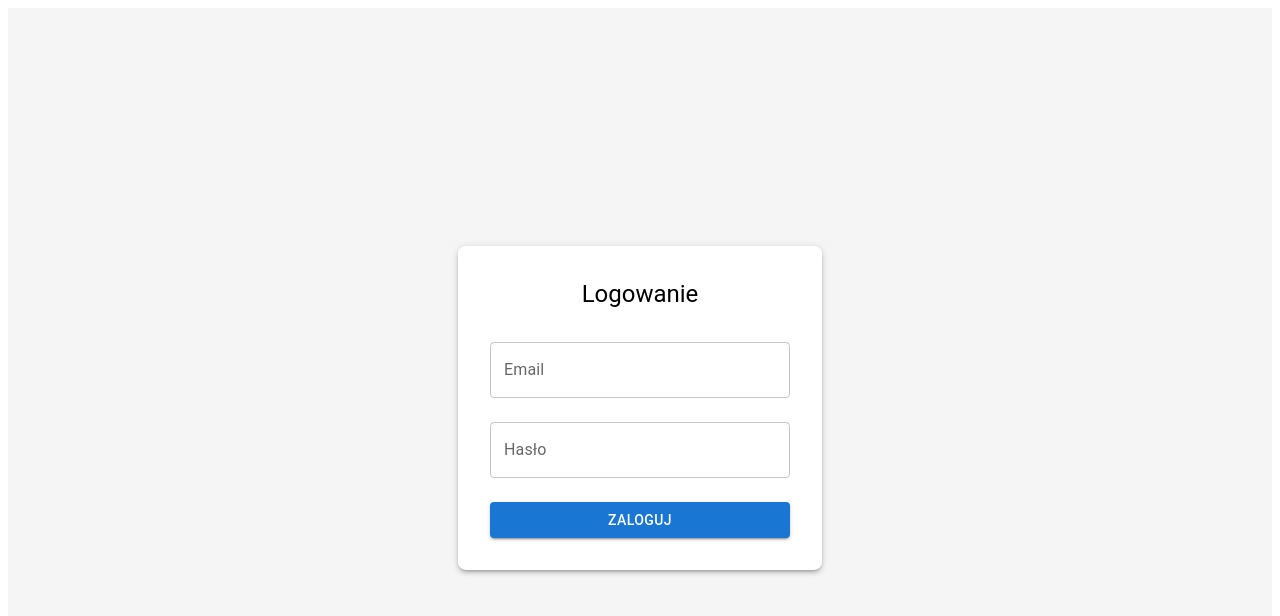
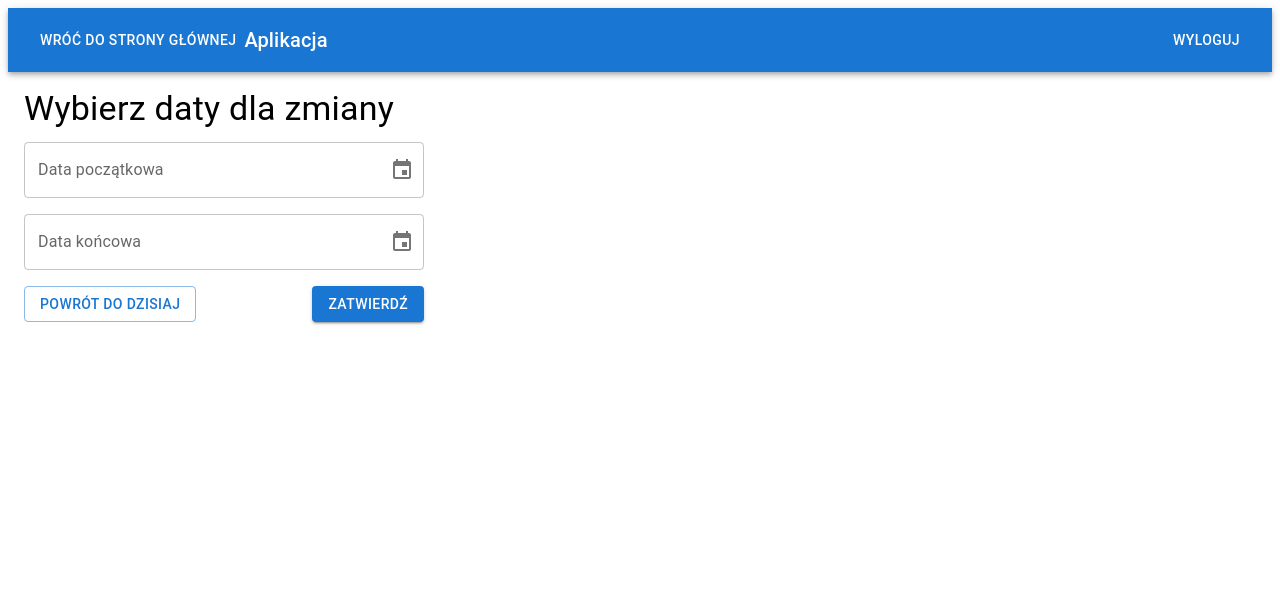
Before and after one commit to mplazax/software-engineering-agh, a React (Create React App) app in the folder frontend/: page /requests in a window 1280 px wide. Before the commit this address led to /login. Shown: the top 616 px of the page. Built offline with nearby package versions, Linux system fonts and the light colour scheme; sample sign-in values are in the browser's storage.

Commit message:
changerequestplaceholder

```diff
--- a/frontend/package.json
+++ b/frontend/package.json
@@ -3,14 +3,18 @@
     "version": "0.1.0",
     "private": true,
     "dependencies": {
+        "@date-io/date-fns": "^3.2.1",
         "@emotion/react": "^11.14.0",
         "@emotion/styled": "^11.14.0",
+        "@mui/lab": "^7.0.0-beta.12",
         "@mui/material": "^7.1.0",
+        "@mui/x-date-pickers": "^8.3.0",
         "@testing-library/dom": "^10.4.0",
         "@testing-library/jest-dom": "^6.6.3",
         "@testing-library/react": "^16.3.0",
         "@testing-library/user-event": "^13.5.0",
         "axios": "^1.5.0",
+        "date-fns": "^4.1.0",
         "dotenv": "^16.3.1",
         "react": "^19.1.0",
         "react-dom": "^19.1.0",
--- a/frontend/src/App.js
+++ b/frontend/src/App.js
@@ -6,6 +6,8 @@ import RoomsPage from "./pages/RoomsPage";
 import UsersPage from "./pages/UsersPage";
 import GroupsPage from "./pages/GroupsPage";
 import CoursesPage from "./pages/CoursesPage";
+import ProposalsPage from "./pages/ProposalsPage";
+import ChangeRequestsPage from "./pages/ChangeRequestsPage";
 import { isAuthenticated } from "./services/authService";
 
 const App = () => {
@@ -33,6 +35,14 @@ const App = () => {
           path="/courses"
           element={isAuthenticated() ? <CoursesPage /> : <Navigate to="/login" />}
         />
+        <Route
+            path="/proposals"
+            element={isAuthenticated() ? <ProposalsPage /> : <Navigate to="/login" />}
+        />
+        <Route
+            path="/requests"
+            element={isAuthenticated() ? <ChangeRequestsPage /> : <Navigate to="/login" />}
+        />
         <Route path="*" element={<Navigate to="/login" />} />
       </Routes>
     </Router>
--- a/frontend/src/components/Navbar.js
+++ b/frontend/src/components/Navbar.js
@@ -1,7 +1,6 @@
 import React from "react";
-import { AppBar, Toolbar, Button, Typography, IconButton } from "@mui/material";
+import { AppBar, Toolbar, Button, Typography } from "@mui/material";
 import { useNavigate } from "react-router-dom";
-import HomeIcon from "@mui/icons-material/Home";
 import { logout } from "../services/authService";
 
 const Navbar = () => {
@@ -15,9 +14,9 @@ const Navbar = () => {
   return (
     <AppBar position="static">
       <Toolbar>
-          <IconButton color="inherit" onClick={() => navigate("/main")}>
-            <HomeIcon />
-          </IconButton>
+        <Button color="inherit" onClick={() => navigate("/main")}>
+          Wróć do strony głównej
+        </Button>
         <Typography variant="h6" sx={{ flexGrow: 1 }}>
           Aplikacja
         </Typography>
--- /dev/null
+++ b/frontend/src/pages/ChangeRequestsPage.js
@@ -0,0 +1,66 @@
+import React, { useState } from "react";
+import { Box, Typography, Button, TextField } from "@mui/material";
+import { LocalizationProvider, DatePicker } from "@mui/x-date-pickers";
+import { AdapterDateFns } from "@mui/x-date-pickers/AdapterDateFns";
+import { format } from "date-fns";
+import Navbar from "../components/Navbar";
+
+const ChangeRequestsPage = () => {
+  const [startDate, setStartDate] = useState(null);
+  const [endDate, setEndDate] = useState(null);
+
+  const handleToday = () => {
+    const today = new Date();
+    setStartDate(today);
+    setEndDate(today);
+  };
+
+  const handleSubmit = () => {
+    if (!startDate || !endDate) {
+      alert("Wybierz daty początku i końca!");
+      return;
+    }
+    console.log("Wybrane daty:", {
+      start: format(startDate, "yyyy-MM-dd"),
+      end: format(endDate, "yyyy-MM-dd"),
+    });
+    // Możesz tutaj dodać logikę wysyłania danych do backendu
+  };
+
+  return (
+    <LocalizationProvider dateAdapter={AdapterDateFns}>
+      <Box>
+        <Navbar />
+        <Box padding={2}>
+          <Typography variant="h4" gutterBottom>
+            Wybierz daty dla zmiany
+          </Typography>
+          <Box display="flex" flexDirection="column" gap={2} maxWidth={400}>
+            <DatePicker
+              label="Data początkowa"
+              value={startDate}
+              onChange={(newValue) => setStartDate(newValue)}
+              renderInput={(params) => <TextField {...params} />}
+            />
+            <DatePicker
+              label="Data końcowa"
+              value={endDate}
+              onChange={(newValue) => setEndDate(newValue)}
+              renderInput={(params) => <TextField {...params} />}
+            />
+            <Box display="flex" justifyContent="space-between" gap={2}>
+              <Button variant="outlined" onClick={handleToday}>
+                Powrót do dzisiaj
+              </Button>
+              <Button variant="contained" onClick={handleSubmit}>
+                Zatwierdź
+              </Button>
+            </Box>
+          </Box>
+        </Box>
+      </Box>
+    </LocalizationProvider>
+  );
+};
+
+export default ChangeRequestsPage;
--- a/frontend/src/pages/MainPage.js
+++ b/frontend/src/pages/MainPage.js
@@ -23,6 +23,9 @@ const MainPage = () => {
         <Button variant="contained" onClick={() => navigate("/courses")}>
           Zarządzaj kursami
         </Button>
+        <Button variant="contained" onClick={() => navigate("/requests")}>
+          Zarządzaj zgłoszeniami zmian
+        </Button>
       </Box>
     </Box>
   );
--- /dev/null
+++ b/frontend/src/pages/ProposalsPage.js
@@ -0,0 +1,113 @@
+import React, { useEffect, useState } from "react";
+import { Box, Typography, Button, List, ListItem, ListItemText, Dialog, DialogTitle, DialogContent, DialogActions, TextField } from "@mui/material";
+import Navbar from "../components/Navbar";
+import { apiRequest } from "../services/apiService";
+
+const ProposalsPage = () => {
+  const [proposals, setProposals] = useState([]);
+  const [open, setOpen] = useState(false);
+  const [formData, setFormData] = useState({ change_request_id: "", user_id: "", start_date: "", end_date: "" });
+
+  useEffect(() => {
+    apiRequest("/proposals")
+      .then((data) => setProposals(data))
+      .catch((error) => console.error("Error fetching proposals:", error));
+  }, []);
+
+  const handleOpen = () => setOpen(true);
+  const handleClose = () => setOpen(false);
+
+  const handleChange = (e) => {
+    const { name, value } = e.target;
+    setFormData((prev) => ({ ...prev, [name]: value }));
+  };
+
+  const handleSubmit = () => {
+    apiRequest("/proposals", {
+      method: "POST",
+      body: JSON.stringify({
+        change_request_id: formData.change_request_id,
+        user_id: formData.user_id,
+        interval: {
+          start_date: formData.start_date,
+          end_date: formData.end_date,
+        },
+      }),
+    })
+      .then((newProposal) => {
+        setProposals((prev) => [...prev, newProposal]);
+        handleClose();
+      })
+      .catch((error) => console.error("Error adding proposal:", error));
+  };
+
+  return (
+    <Box>
+      <Navbar />
+      <Box padding={2}>
+        <Typography variant="h4">Zarządzaj propozycjami</Typography>
+        <List>
+          {proposals.map((proposal) => (
+            <ListItem key={proposal.id}>
+              <ListItemText
+                primary={`Propozycja ID: ${proposal.id}, Użytkownik: ${proposal.user_id}`}
+                secondary={`Od: ${proposal.available_start_datetime}, Do: ${proposal.available_end_datetime}`}
+              />
+            </ListItem>
+          ))}
+        </List>
+        <Button variant="contained" onClick={handleOpen}>
+          Dodaj propozycję
+        </Button>
+      </Box>
+
+      <Dialog open={open} onClose={handleClose}>
+        <DialogTitle>Dodaj propozycję</DialogTitle>
+        <DialogContent>
+          <TextField
+            margin="dense"
+            label="ID zgłoszenia zmiany"
+            name="change_request_id"
+            fullWidth
+            value={formData.change_request_id}
+            onChange={handleChange}
+          />
+          <TextField
+            margin="dense"
+            label="ID użytkownika"
+            name="user_id"
+            fullWidth
+            value={formData.user_id}
+            onChange={handleChange}
+          />
+          <TextField
+            margin="dense"
+            label="Data początkowa"
+            name="start_date"
+            type="datetime-local"
+            fullWidth
+            value={formData.start_date}
+            onChange={handleChange}
+          />
+          <TextField
+            margin="dense"
+            label="Data końcowa"
+            name="end_date"
+            type="datetime-local"
+            fullWidth
+            value={formData.end_date}
+            onChange={handleChange}
+          />
+        </DialogContent>
+        <DialogActions>
+          <Button onClick={handleClose}>Anuluj</Button>
+          <Button onClick={handleSubmit} variant="contained">
+            Dodaj
+          </Button>
+        </DialogActions>
+      </Dialog>
+    </Box>
+  );
+};
+
+export default ProposalsPage;
```
Also changed, not shown: 1 other file (tests, documents, lock files or other folders). Lines whose indentation alone changed are shown as unchanged.
